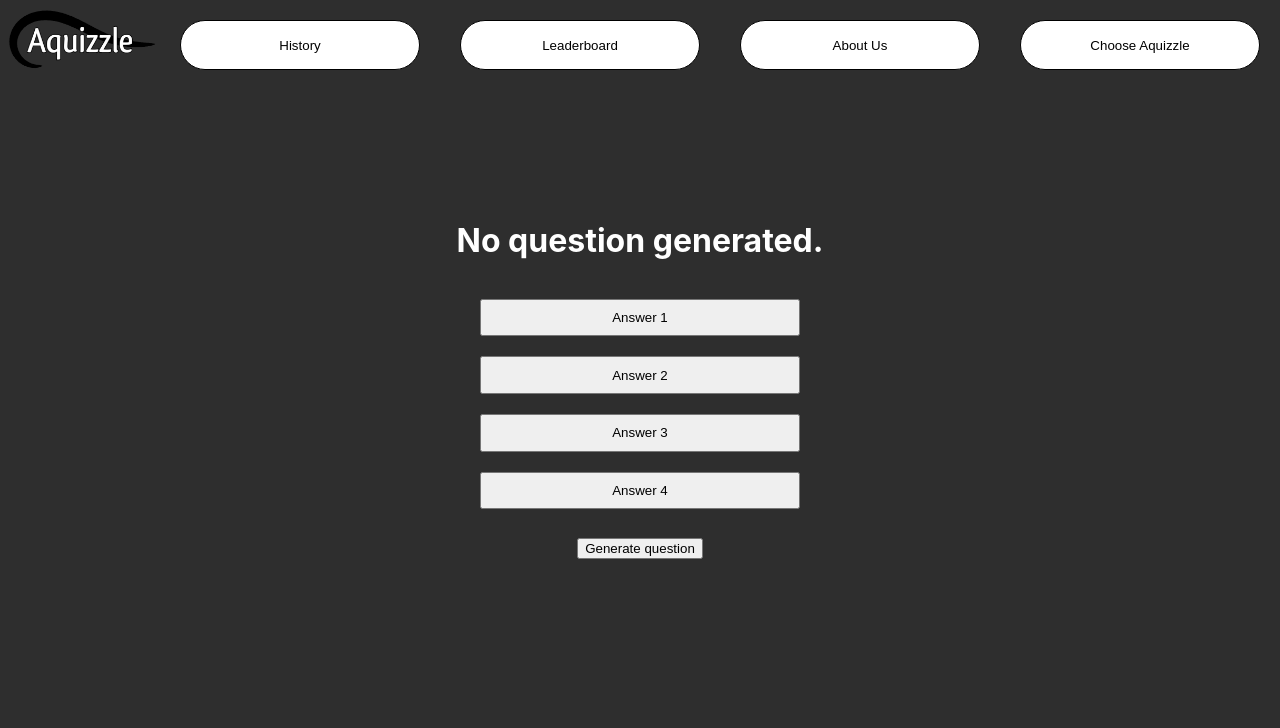
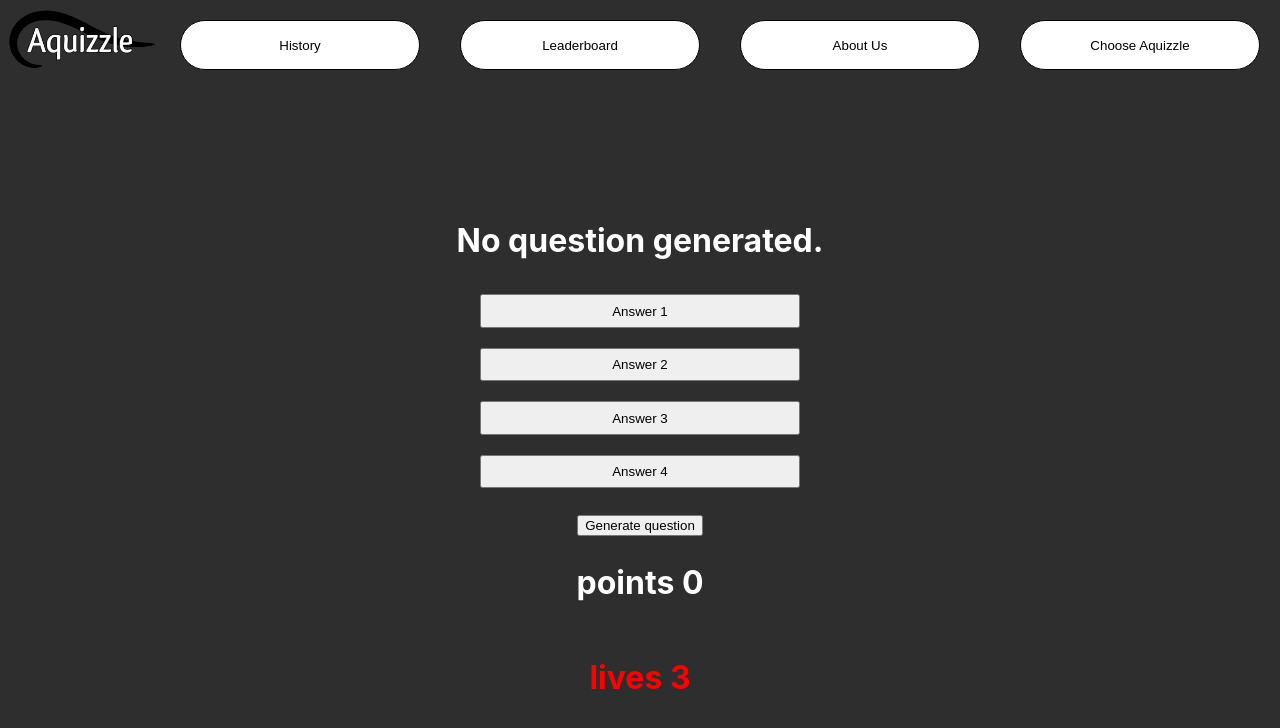
Before and after one commit to Aquizzle-Dev-Team/Aquizzle, a React (Create React App) app: page / in a window 1280 px wide. Shown: the top 728 px of the page. Built offline with nearby package versions, Linux system fonts and the light colour scheme; no server answers.

Commit message:
Created a simple points and lives counter, not fully functional yet

```diff
--- a/src/app/store.ts
+++ b/src/app/store.ts
@@ -1,10 +1,14 @@
 import { configureStore} from '@reduxjs/toolkit';
 import questionsReducer from "../features/questionSlice"
+import pointsReducer from "../features/counter/pointsSlice"
+import livesReducer from "../features/livesSlice"
 
 
 export const store = configureStore({
   reducer: {
     questions: questionsReducer,
+    points: pointsReducer,
+    lives: livesReducer,
   },
 })
 
--- a/src/css/quiz.css
+++ b/src/css/quiz.css
@@ -71,3 +71,11 @@
     color: white;
     background-color: rgb(32, 32, 32);
 }
+
+.counter{
+    color: white;
+}
+
+.lives{
+    color: red;
+}
--- a/src/features/counter/counterSlice.ts
+++ b/src/features/counter/pointsSlice.ts
@@ -1,25 +1,25 @@
 import { createSlice, PayloadAction} from "@reduxjs/toolkit"
 
 const initialState = {
-  value: 72
+  value: 0
 }
 
-export const counterSlice = createSlice ({
-  name: 'counter',
+export const pointsSlice = createSlice ({
+  name: 'points',
   initialState,
   reducers: {
     increment: (state) => {
-      state.value++;
+      state.value +=1;
     },
     decrement: (state) => {
-      state.value--;
+      state.value-=1;
     }
   },
 });
 
-export const { increment, decrement } = counterSlice.actions;
+export const { increment, decrement } = pointsSlice.actions;
 
-export default counterSlice.reducer;
+export default pointsSlice.reducer;
 
 // import { createAsyncThunk, createSlice, PayloadAction } from '@reduxjs/toolkit';
 // import { RootState, AppThunk } from '../../app/store';
--- /dev/null
+++ b/src/features/livesSlice.ts
@@ -0,0 +1,22 @@
+import { createSlice} from "@reduxjs/toolkit"
+
+const initialState = {
+  value: 3
+}
+
+export const livesSlice = createSlice ({
+  name: 'lives',
+  initialState,
+  reducers: {
+    incrementLives: (state) => {
+      state.value +=1;
+    },
+    decrementLives: (state) => {
+      state.value-=1;
+    }
+  },
+});
+
+export const { incrementLives, decrementLives } = livesSlice.actions;
+
+export default livesSlice.reducer;
--- a/src/presenters/quizPresenter.tsx
+++ b/src/presenters/quizPresenter.tsx
@@ -1,10 +1,10 @@
-import { useSelector } from 'react-redux';
 import { RootState } from '../app/store';
 import QuizView from '../views/quizView';
 import React, {useState} from 'react';
-import { useDispatch } from "react-redux";
+import { useDispatch, useSelector } from "react-redux";
 import { addQuestion } from '../features/questionSlice';
 import {getQuestions} from '../quizSource'
+import { increment, decrement } from '../features/counter/pointsSlice';
 
 
 export default
@@ -17,10 +17,11 @@ function Quiz(){
     const [answer3, setAnswer3] = useState("Answer 3");
     const [answer4, setAnswer4] = useState("Answer 4");
 
+    const points = useSelector((state: RootState) => state.points.value)
+    const lives = useSelector((state: RootState) => state.lives.value)
+
 
     const dispatch = useDispatch();
-
-
 
     const handleAddQuestion = () => {
         getQuestions({"limit": 1, "tags": "javascript"}).then((result) => {
@@ -29,18 +30,29 @@ function Quiz(){
             setAnswer2(result[0].answers.answer_b);
             setAnswer3(result[0].answers.answer_c);
             setAnswer4(result[0].answers.answer_d);
-
+            console.log(result);
         })
         dispatch(addQuestion(question));
     }
 
+    const clickedOnAnswerHandlerIncrement = () =>{
+        dispatch(increment())
+    }
+    const clickedOnAnswerHandlerDecrement = () =>{
+        dispatch(decrement())
+    }
+
     const questions = useSelector(
         (state: RootState) => state.questions.value
-        )
+    )
 
     return(
         <QuizView question={question}
-        handleAddQuestion={handleAddQuestion}
+        onAddQuestion={handleAddQuestion}
+        onClickAnswerIncrement = {clickedOnAnswerHandlerIncrement}
+        onClickAnswerDecrement = {clickedOnAnswerHandlerDecrement}
+        points = {points}
+        lives = {lives}
         answer1 = {answer1}
         answer2 = {answer2}
         answer3 = {answer3}
--- a/src/views/quizView.tsx
+++ b/src/views/quizView.tsx
@@ -8,11 +8,13 @@ export default function QuizView(props: any){
     return(
             <div className="quizDiv">
                 <h1 className="question">{props.question}</h1>
-                <button className="answer1">{props.answer1}</button>
-                <button className="answer2">{props.answer2}</button>
-                <button className={props.answer3? "answer3" : "hideButton"}>{props.answer3}</button>
-                <button className={props.answer4? "answer4" : "hideButton"}>{props.answer4}</button>
-                <button className="generateButton" onClick={props.handleAddQuestion}>Generate question</button>
+                <button className="answer1" onClick = {props.onClickAnswerIncrement}>{props.answer1}</button>
+                <button className="answer2" onClick = {props.onClickAnswerDecrement}>{props.answer2}</button>
+                <button className={props.answer3? "answer3" : "hideButton"} onClick = {props.onClickAnswerIncrement}>{props.answer3}</button>
+                <button className={props.answer4? "answer4" : "hideButton"} onClick = {props.onClickAnswerDecrement}>{props.answer4}</button>
+                <button className="generateButton" onClick={props.onAddQuestion}>Generate question</button>
+                <h1 className = "counter"> points {props.points}</h1>
+                <h1 className = "lives">lives {props.lives}</h1>
             </div>
     )
 }
```
